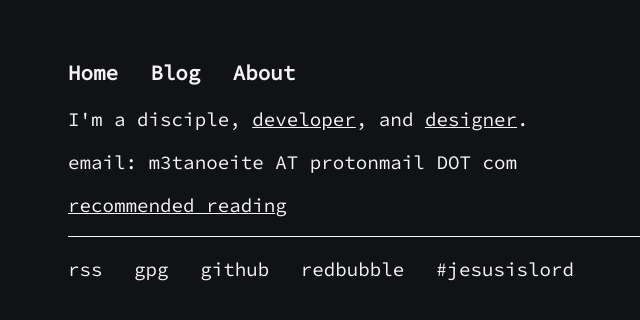
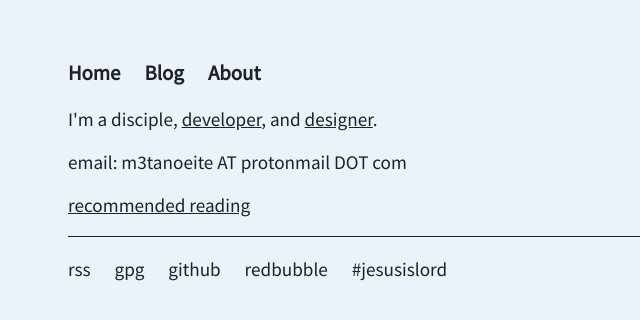
Before and after one commit to codyilardo/codyilardo.github.io, a Jekyll site: the page built from index.html, in a window 1280 px wide. Shown: the top 320 px of the page, without its empty margins (124-764 px from the left). Built offline with Jekyll 4.4.1, drawn with Linux system fonts in a browser that asks for light colours.

Commit message:
update colors: light testing

```diff
--- a/css/main.css
+++ b/css/main.css
@@ -1,15 +1,18 @@
 @import url('https://fonts.googleapis.com/css?family=Source+Sans+Pro&display=swap');
 @import url('https://fonts.googleapis.com/css?family=Source+Code+Pro&display=swap');
 
-/* new bg EEF1EF */
-/* bold_accent B07156 */
-/* text 262322 */
-
-:root {
+/* :root {
   --bg: #111214;
   --accent: #d4ca8e;
   --text: #F4F4F8;
   --font: 'Source Code Pro';
+} */
+
+:root {
+    --bg: #EBF2FA;
+    --accent: #779CAB;
+    --text: #1E212B;
+    --font: 'Source Sans Pro';
 }
 
 body {
```
